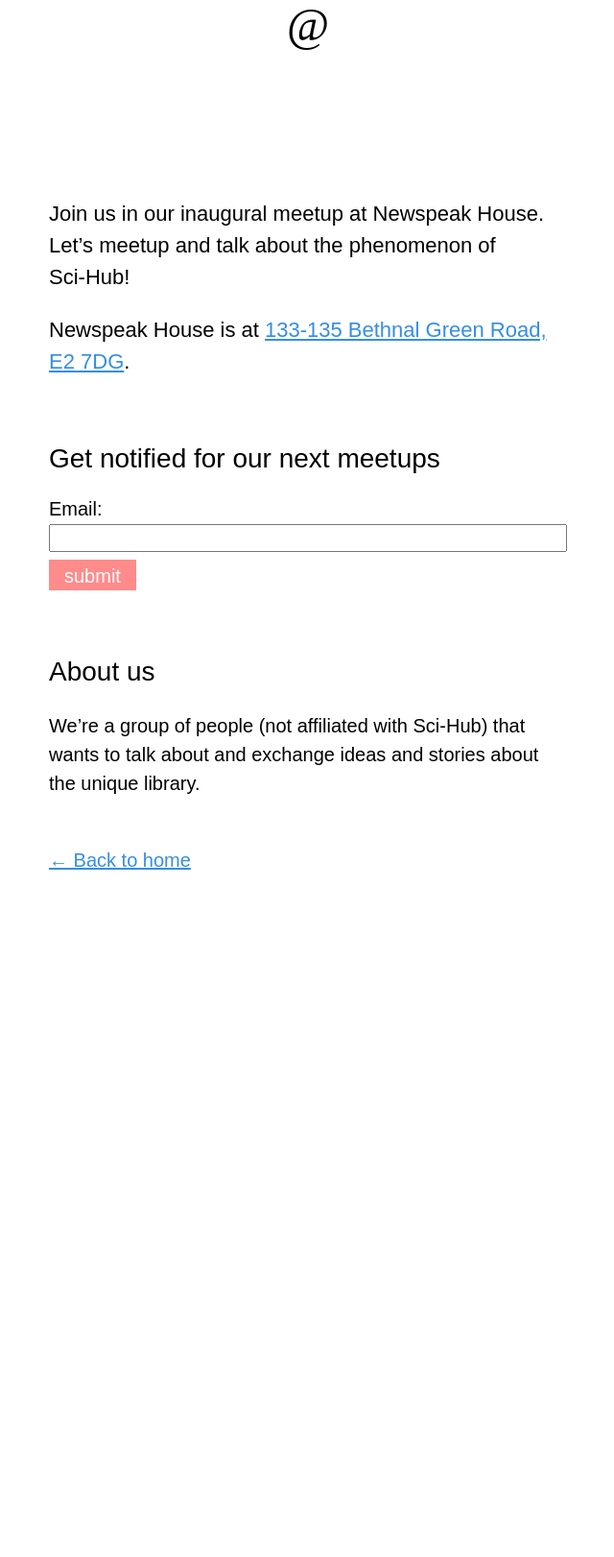
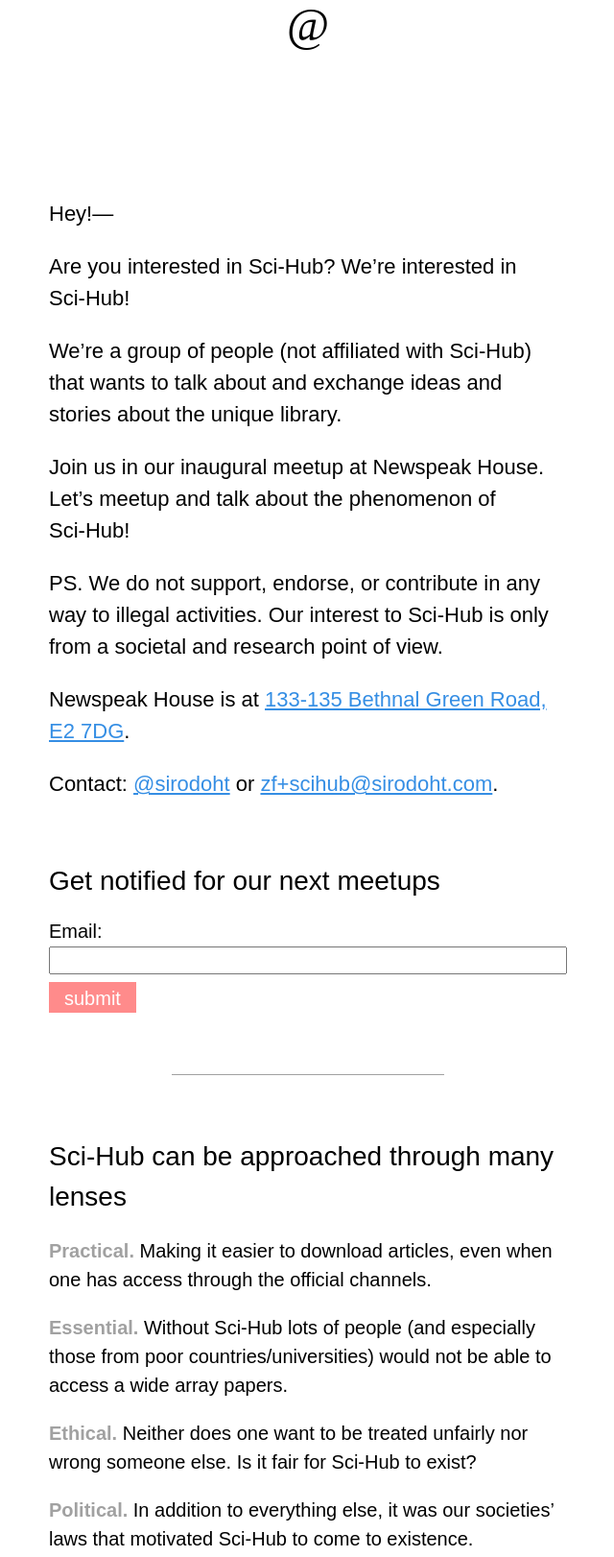
Before and after one commit to sirodoht/cyanblue, a Django app: template main/templates/main/event.html in a window 1280 px wide. Shown: the part 298-1920 px from the top of the page at 96% size, without its empty margins (319-959 px from the left). Before the commit the page ends 1204 px from the top, so only its background shows below. Run offline with Django 3.2, Linux system fonts and the light colour scheme; the template is opened without the code that fills it, so the values that code supplies are empty.

Commit message:
add all info on event page

```diff
--- a/main/templates/main/event.html
+++ b/main/templates/main/event.html
@@ -19,29 +19,88 @@
 
 <main>
     <article class="landing-intro">
+        <p>Hey!—</p>
+        <p>
+            Are you interested in Sci-Hub? We’re interested in
+            <span style="white-space: nowrap;">Sci-Hub</span>!
+        </p>
+        <p>
+            We’re a group of people (not affiliated with Sci-Hub) that
+            wants to talk about and exchange ideas and stories about the
+            unique library.
+        </p>
+
         <p>
             Join us in our inaugural meetup at Newspeak House. Let’s meetup and
             talk about the phenomenon of
             <span style="white-space: nowrap;">Sci-Hub</span>!
         </p>
         <p>
+            PS. We do not support, endorse, or contribute in any
+            way to illegal activities. Our interest to Sci-Hub is only
+            from a societal and research point of view.
+        </p>
+
+        <p>
             Newspeak House is at
             <a href="https://goo.gl/maps/7PGNugeR6dPika6W8">133-135 Bethnal Green Road, E2 7DG</a>.
+        </p>
+        <p>
+            Contact: <a href="https://twitter.com/sirodoht">@sirodoht</a> or
+            <a href="mailto:zf+scihub@sirodoht.com">zf+scihub@sirodoht.com</a>.
+        </p>
     </article>
 
     {% include "partials/subscribe.html" %}
 
+    <hr>
+
     <article>
-        <h2>About us</h2>
+        <h2>Sci-Hub can be approached through many lenses</h2>
         <p>
-            We’re a group of people (not affiliated with Sci-Hub) that wants to
-            talk about and exchange ideas and stories about the unique library.
+            <span class="landing-wordgram">Practical.</span>
+            Making it easier to download articles, even when one has
+            access through the official channels.
         </p>
         <p>
-            <br>
-            <a href="{% url 'index' %}">← Back to home</a>
+            <span class="landing-wordgram">Essential.</span>
+            Without Sci-Hub lots of people (and especially those from
+            poor countries/universities) would not be able to access a
+            wide array papers.
+        </p>
+        <p>
+            <span class="landing-wordgram">Ethical.</span>
+            Neither does one want to be treated unfairly nor wrong
+            someone else. Is it fair for Sci-Hub to exist?
+        </p>
+        <p>
+            <span class="landing-wordgram">Political.</span>
+            In addition to everything else, it was our societies’ laws
+            that motivated Sci-Hub to come to existence.
+        </p>
+        <p>
+            <span class="landing-wordgram">Technical.</span>
+            How on earth does all this bandwidth demand from
+            all over the world get covered?
+        </p>
+        <p>
+            <span class="landing-wordgram">Legal.</span>
+            What do copyright laws say and how are they defined?
+        </p>
+        <p>
+            <span class="landing-wordgram">Research.</span>
+            Does more people having access to research papers lead
+            to science speeding up?
+        </p>
+        <p>...and many more we haven’t thought yet.</p>
+
+        <p>
+            If you have any thoughts or comments on the
+            above, join us—we’d love to hear them.
         </p>
     </article>
+
+    {% include "partials/subscribe.html" %}
 
 </main>
 
```
